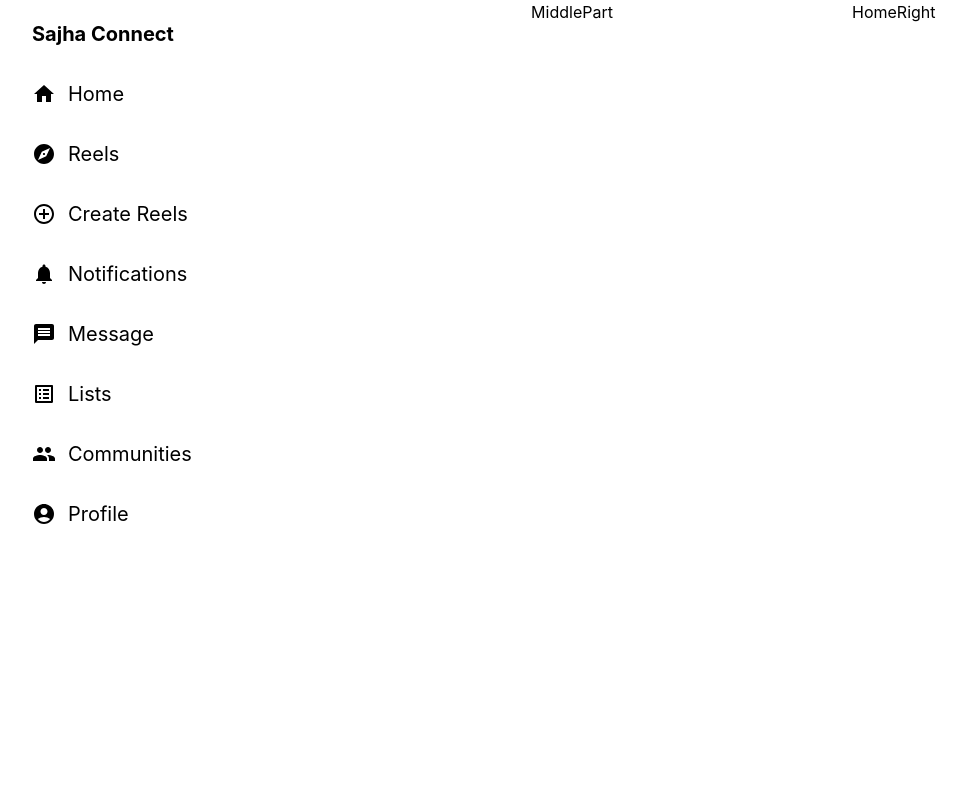
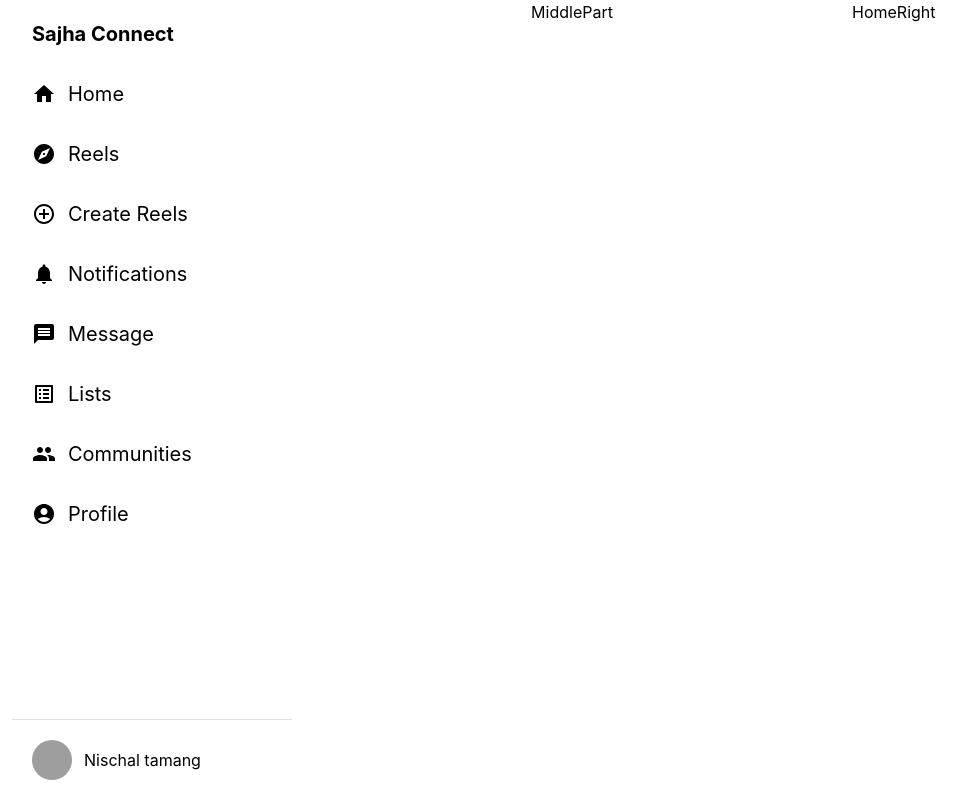
Before and after one commit to tmgnisc/Sajha-Connect-Java-Project, a React (Create React App) app: page / in a window 1280 px wide. Shown: the whole page, without its empty margins (68-1034 px from the left). Built offline with nearby package versions, Linux system fonts and the light colour scheme; grey boxes are pictures that could not be loaded; the HTML template or start-up script is replaced by a standard one.

Commit message:
profile icon and name

```diff
--- a/src/components/Sidebar/Sidebar.jsx
+++ b/src/components/Sidebar/Sidebar.jsx
@@ -1,5 +1,6 @@
 import React from "react";
 import { navigationMenu } from "./SidebarNavigation";
+import { Avatar, Divider } from "@mui/material";
 
 const Sidebar = () => {
   return (
@@ -13,6 +14,19 @@ const Sidebar = () => {
           <p className="text-xl">{item.title}</p>
         </div>)}</div>
       </div>
+    <div>
+      <Divider/ >
+      <div className="pl-5 flex items-center justify-between pt-5">
+        <div className="flex items-center space-x-3 ">
+          <Avatar src="https://cdn.pixabay.com/photo/2020/07/01/12/58/icon-5359553_960_720.png"/>
+         <div>
+          <p>Nischal tamang</p>
+         </div>
+
+        </div>
+      </div>
+     </div>
+
     </div>
   );
 };
```
